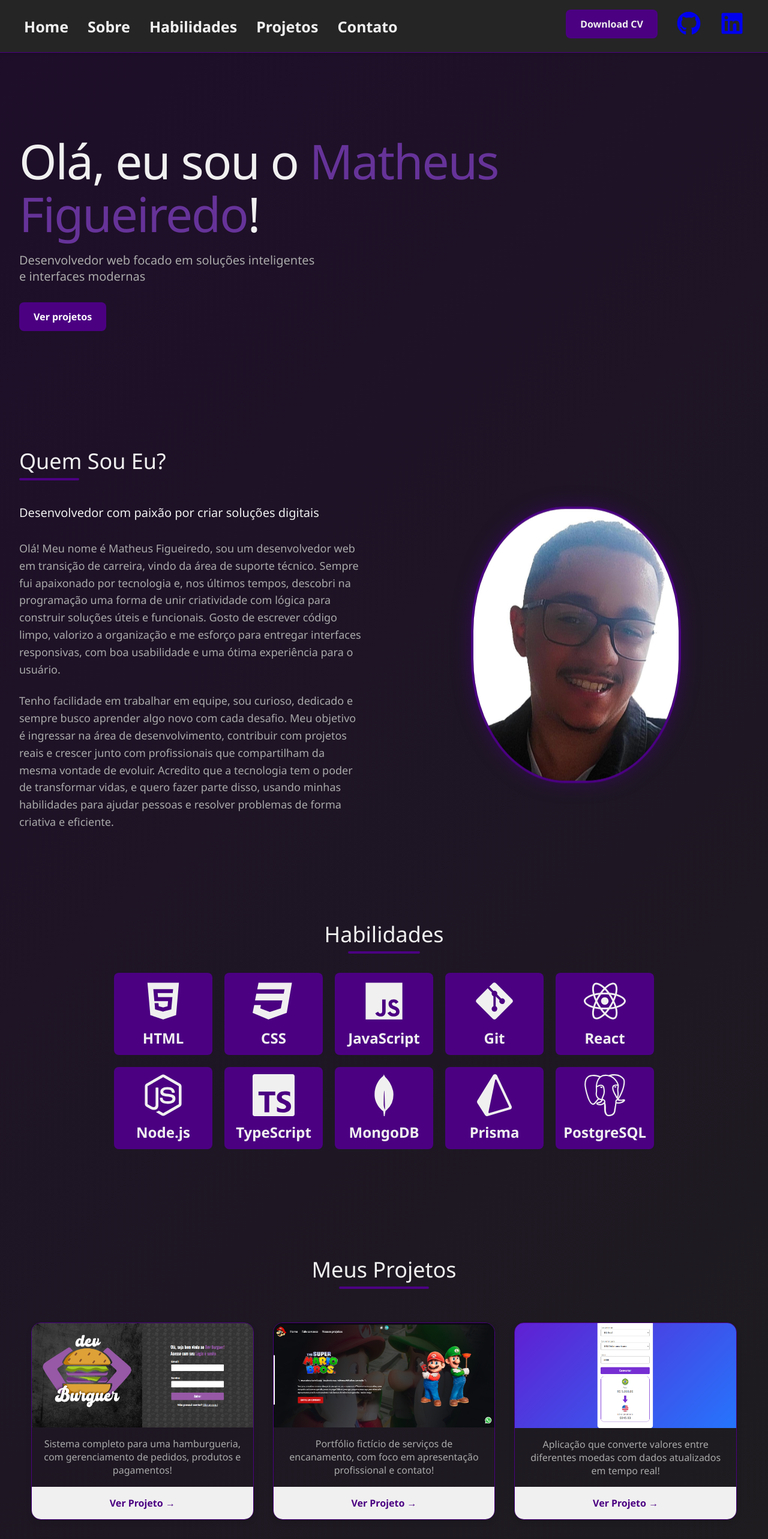
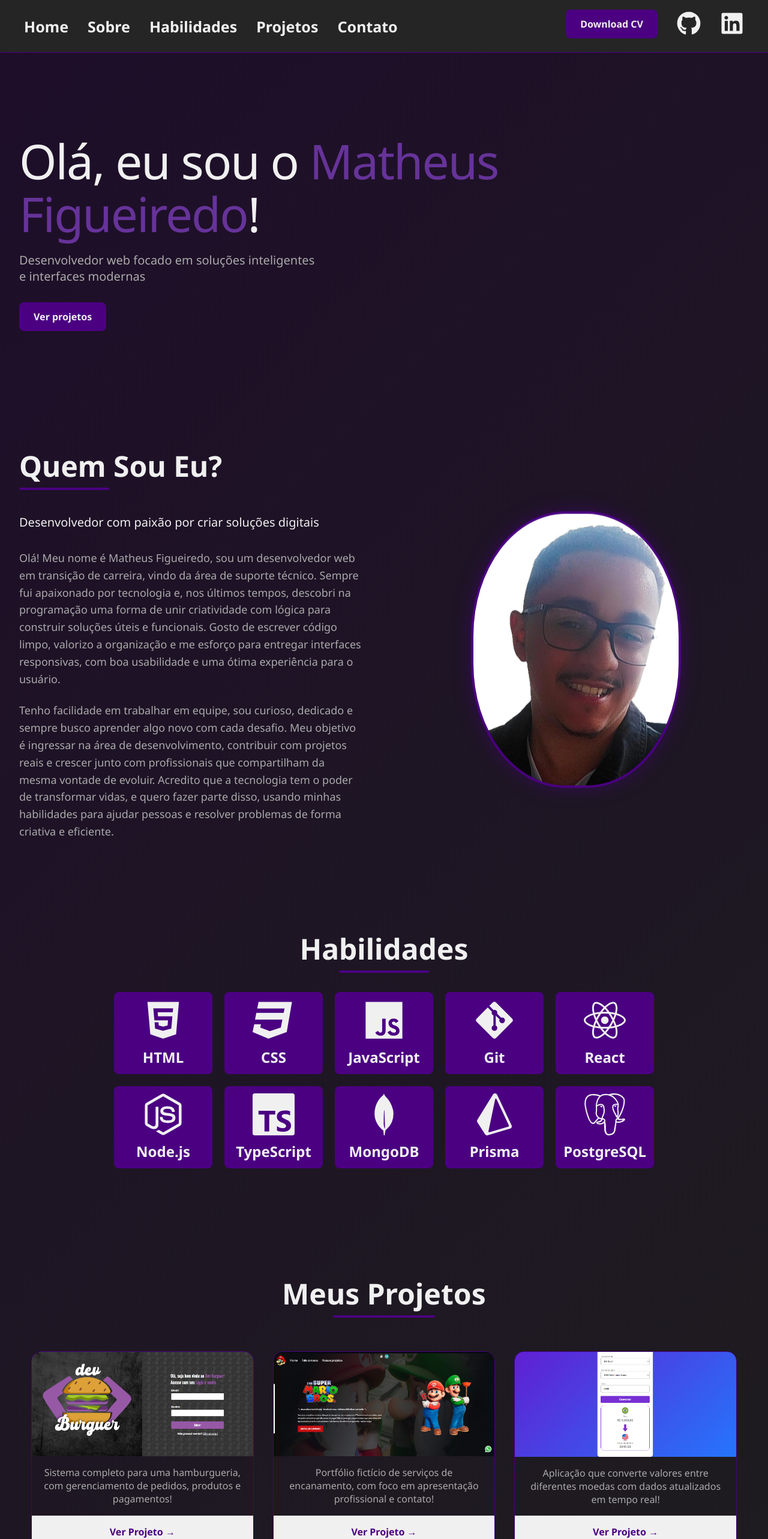
Before and after one commit to Matheus-Figueiredo-Dev/Portfolio, a React (Vite) app: page / in a window 1280 px wide. Shown: the top 2566 px of the page at 60% size. Built offline with nearby package versions, Linux system fonts and the light colour scheme; a web font is replaced by a local one.

Commit message:
Ajustes finais

```diff
--- a/src/components/Header/styles.js
+++ b/src/components/Header/styles.js
@@ -5,7 +5,6 @@ export const HeaderContainer = styled.header`
     font-size: 25px;
     display: flex;
     justify-content: center;
-    box-shadow: 0 2px 4px rgba(0,0,0,0.1);
     border-bottom: 1px solid ${(props) => props.theme.purple};
     background-color: ${(props) => props.theme.secondBlack};
     width: 100%;
@@ -57,6 +56,7 @@ export const Button = styled.button`
     font-size: 16px;
     transition: background-color 0.3s ease;
     transition: transform 0.8s ease;
+    cursor: pointer;
 
   &:hover {
     background-color: ${(props) => props.theme.darkPurple};
@@ -67,9 +67,10 @@ export const Button = styled.button`
 export const Link = styled.a`
     font-size: 40px;
     transition: transform 0.8s ease;
+    color: ${(props) => props.theme.white};
 
    &:hover {
     transform: translateY(-5px);
-    color: ${(props) => props.theme.darkPurple};
+    color: ${(props) => props.theme.purple};
   }
 `;
--- a/src/sections/Contato/styles.js
+++ b/src/sections/Contato/styles.js
@@ -8,6 +8,7 @@ export const Container = styled.div`
 
 export const Title = styled.h2`
   font-size: 48px;
+  font-weight: bold;
   margin-bottom: 2rem;
   text-align: center;
   position: relative;
@@ -85,10 +86,9 @@ export const InfoContainer = styled.div`
   gap: 1rem;
 
     p {
-    font-size: 18px;
+    font-size: 20px;
     line-height: 1.5;
     margin-bottom: 1rem;
-    font-weight: 500;
     color: ${(props) => props.theme.gray};
   }
 `;
@@ -103,7 +103,7 @@ export const IconLink = styled.a`
   align-items: center;
   gap: 0.5rem;
   text-decoration: none;
-  font-size: 24px;
+  font-size: 22px;
   font-weight: 500;
   color: ${(props) => props.theme.white};
 
--- a/src/sections/Habilidades/styles.js
+++ b/src/sections/Habilidades/styles.js
@@ -7,7 +7,8 @@ export const Container = styled.div`
 `;
 
 export const Title = styled.h2`
-    font-size: 36px;
+    font-size: 48px;
+    font-weight: bold;
     margin-bottom: 40px;
     color: ${(props) => props.theme.white};
     position: relative;
@@ -19,7 +20,7 @@ export const Title = styled.h2`
     left: 50%;
     bottom: -8px;
     transform: translateX(-50%);
-    width: 120px;
+    width: 150px;
     height: 4px;
     background-color: ${(props) => props.theme.purple};
     border-radius: 2px;
--- a/src/sections/Home/styles.js
+++ b/src/sections/Home/styles.js
@@ -29,7 +29,7 @@ export const SubTitle = styled.p`
 `;
 export const Link = styled.a`
     background-color: ${(props) => props.theme.purple};
-    color: white;
+    color: ${(props) => props.theme.white};
     padding: 0.8rem 1.5rem;
     border-radius: 8px;
     font-weight: bold;
@@ -39,7 +39,8 @@ export const Link = styled.a`
     transition: transform 0.8s ease;
 
   &:hover {
-    background-color: ${(props) => props.theme.darkPurple};
+    background-color: ${(props) => props.theme.white};
+    color: ${(props) => props.theme.purple};
     transform: translateY(-5px);
   }
 `;
--- a/src/sections/Projetos/styles.js
+++ b/src/sections/Projetos/styles.js
@@ -6,7 +6,8 @@ export const Container = styled.div`
 `;
 
 export const Title = styled.h2`
-    font-size: 36px;
+    font-size: 48px;
+    font-weight: bold;
     color: ${(props) => props.theme.white};
     position: relative;
     display: inline-block;
@@ -17,7 +18,7 @@ export const Title = styled.h2`
     left: 50%;
     bottom: -8px;
     transform: translateX(-50%);
-    width: 150px;
+    width: 170px;
     height: 4px;
     background-color: ${(props) => props.theme.purple};
     border-radius: 2px;
@@ -40,14 +41,12 @@ export const Content = styled.div`
   border: 1px solid ${(props) => props.theme.purple};
   border-radius: 16px;
   overflow: hidden;
-  box-shadow: 0 4px 10px rgba(0,0,0,0.1);
   transition: transform 0.3s, box-shadow 0.3s;
   max-width: 400px;
   width: 100%;
 
   &:hover {
     transform: translateY(-5px);
-    box-shadow: 0 8px 20px rgba(0,0,0,0.15);
   }
 
 `;
--- a/src/sections/Sobre/styles.js
+++ b/src/sections/Sobre/styles.js
@@ -18,7 +18,8 @@ export const Content = styled.div`
 `;
 
 export const Title = styled.h2`
-    font-size: 36px;
+    font-size: 48px;
+    font-weight: bold;
     margin-bottom: 3rem;
     position: relative;
 
@@ -27,7 +28,7 @@ export const Title = styled.h2`
     position: absolute;
     left: 0;
     bottom: -8px;
-    width: 100px;
+    width: 150px;
     height: 4px;
     background-color: ${(props) => props.theme.purple};
     border-radius: 2px;
```
Also changed, not shown: 1 other file (tests, documents, lock files or other folders).
